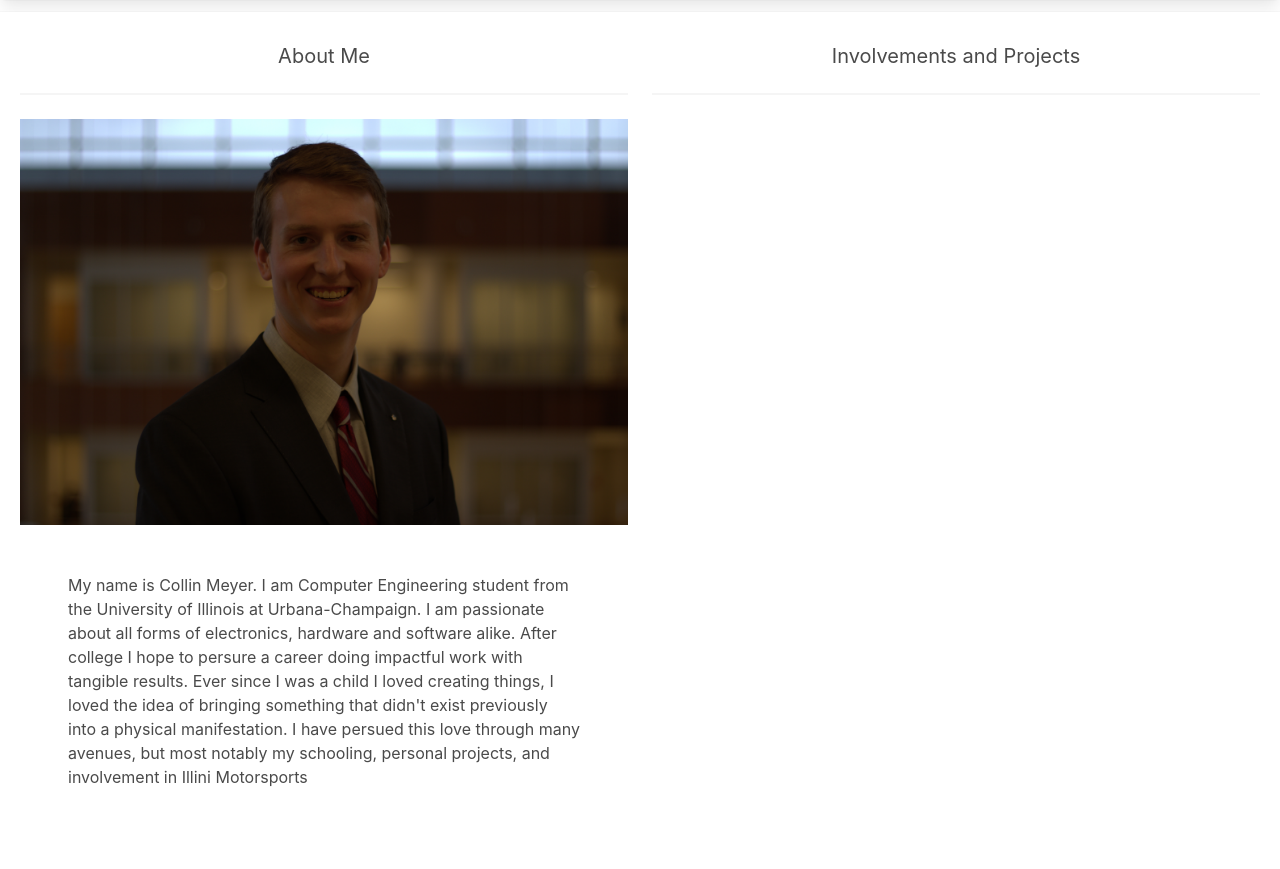
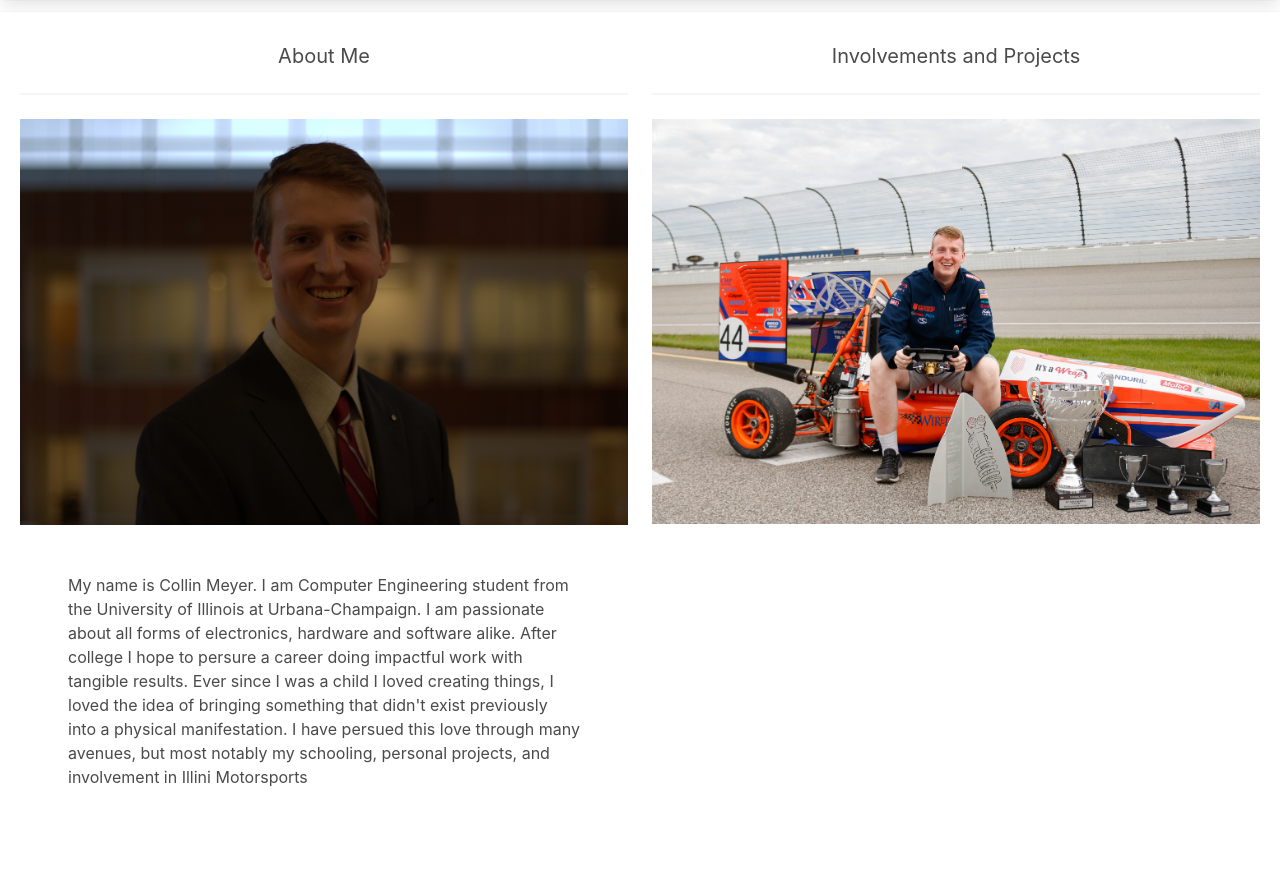
Before and after one commit to cmmeyer1800/personal_site, a Flask app: page / in a window 1280 px wide. Shown: the part 77-946 px from the top of the page. Run offline with Flask 2, Linux system fonts and the light colour scheme.

Commit message:
added photo of formula

```diff
--- a/personal_site/main/templates/index.html
+++ b/personal_site/main/templates/index.html
@@ -47,6 +47,9 @@
                 Involvements and Projects
             </div>
             <hr>
+            <figure class="image is-1x1">
+                <img src="/assets/car_picture.jpg">
+            </figure>
         </div>
     </div>
 {% endblock %}
```
Also changed, not shown: personal_site/main/static/car_picture.jpg (added).
